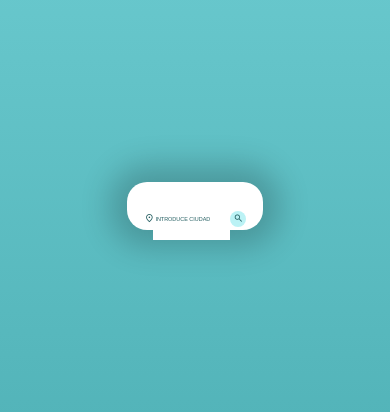
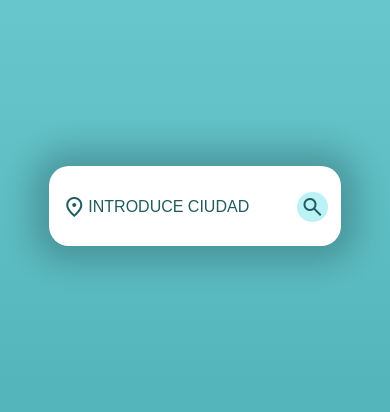
Before and after one commit to Pablixtico/weather-app, a plain HTML site: page index.html in a window 390 px wide. Shown: the part 216-628 px from the top of the page. Drawn offline with nearby package versions, Linux system fonts and the light colour scheme.

Commit message:
css errors

```diff
--- a/css/styles.css
+++ b/css/styles.css
@@ -25,10 +25,10 @@ body {
 .container{
     background-color: white;
     border-radius: 20px;
-    min-width: 30vw;
-    max-width: 35vw;
+    width: auto;
+    max-width: min(30rem, 70%);
     height:auto;
-    max-height: 4vw;
+    max-height: 3rem;
     display: flex;
     flex-direction: column;
     padding-block: 1rem;
@@ -42,7 +42,7 @@ body {
     width: 100%;
     display: flex;
     align-items:center;
-    place-content: center;
+    justify-content: center;
     padding-block: 10px;
     /* gap: 2px; */
 }
@@ -50,11 +50,12 @@ body {
 input{
     border: 0;
     min-width: 80%;
-    min-height: 40px;
     text-transform: uppercase;
-    font-size: 1.4vw;
+    font-size: clamp(1rem, 1.2vw, 2rem);
     outline: 0;
+    vertical-align: center;
 }
+
 
 input::placeholder{
 color: var(--color6);
@@ -66,12 +67,13 @@ img{
 
 .darkened{
 color: var(--color6)!important;
+font-size: clamp(1.5rem, 4vw, 2rem) !important;
 }
 
 .material-symbols-outlined {
   font-variation-settings: "FILL" 0, "wght" 400, "GRAD" 0, "opsz" 24;
   color: var(--color5);
-  font-size: 2.5vw;
+  font-size: clamp(1.4rem, 1.2vw, 3rem);
 }
 
 #searchbutton{
@@ -81,6 +83,7 @@ color: var(--color6)!important;
     padding: 0.2rem;
     transition:   500ms;
     cursor: pointer;
+    font-size: clamp(1.5rem, 1.2vw, 2rem);
 }
 
 #searchbutton:hover{
@@ -100,8 +103,6 @@ transform: scale(1.1);
 
 img{
   width: 70%;
-  max-height: 15vw;
-  /* aspect-ratio: 16/9; */
   object-fit: scale-down;
   transition: 1s;
 }
@@ -134,11 +135,11 @@ color: var(--color6);
 
 #temp{
   margin-top: 10px;
-  font-size: 5vw;
+  font-size: clamp(2rem, 1.2vw, 2rem);
 
 }
 #subtemp{
-  font-size: 1.5vw;
+  font-size: clamp(1rem, 1.2vw, 2rem);
   text-transform: uppercase;
 }
 
@@ -166,27 +167,28 @@ margin: 0;
 
 .supitems{
   color: var(--color6);
-  font-size: 1.5vw;
+  font-size: clamp(0.9rem, 1.2vw, 2rem);
   font-weight: bold;
 }
 
 .subdescription{
-  font-size: 0.8vw;
+  font-size: clamp(0.7rem, 1.2vw, 2rem);
   color: var(--color5);
   opacity:0.9;
 }
 
 .active{
-  max-height: 50vw;
+  max-height: 50rem;
+  height: auto;
 }
 
-@media (max-width: 1240px){
-  /* .container{
-    max-height: 8vw;
-    min-width: 50vw;
-  } */
 
-  .searchbar{
-    padding-block: 0;
+/* @media (max-width: 900px){
+  .container{
+    padding: 1rem;
+    min-width: 50%;
+    max-width: 80%;
+    height: auto;
+    max-height: 1.5rem;
   }
-}
+} */
```
